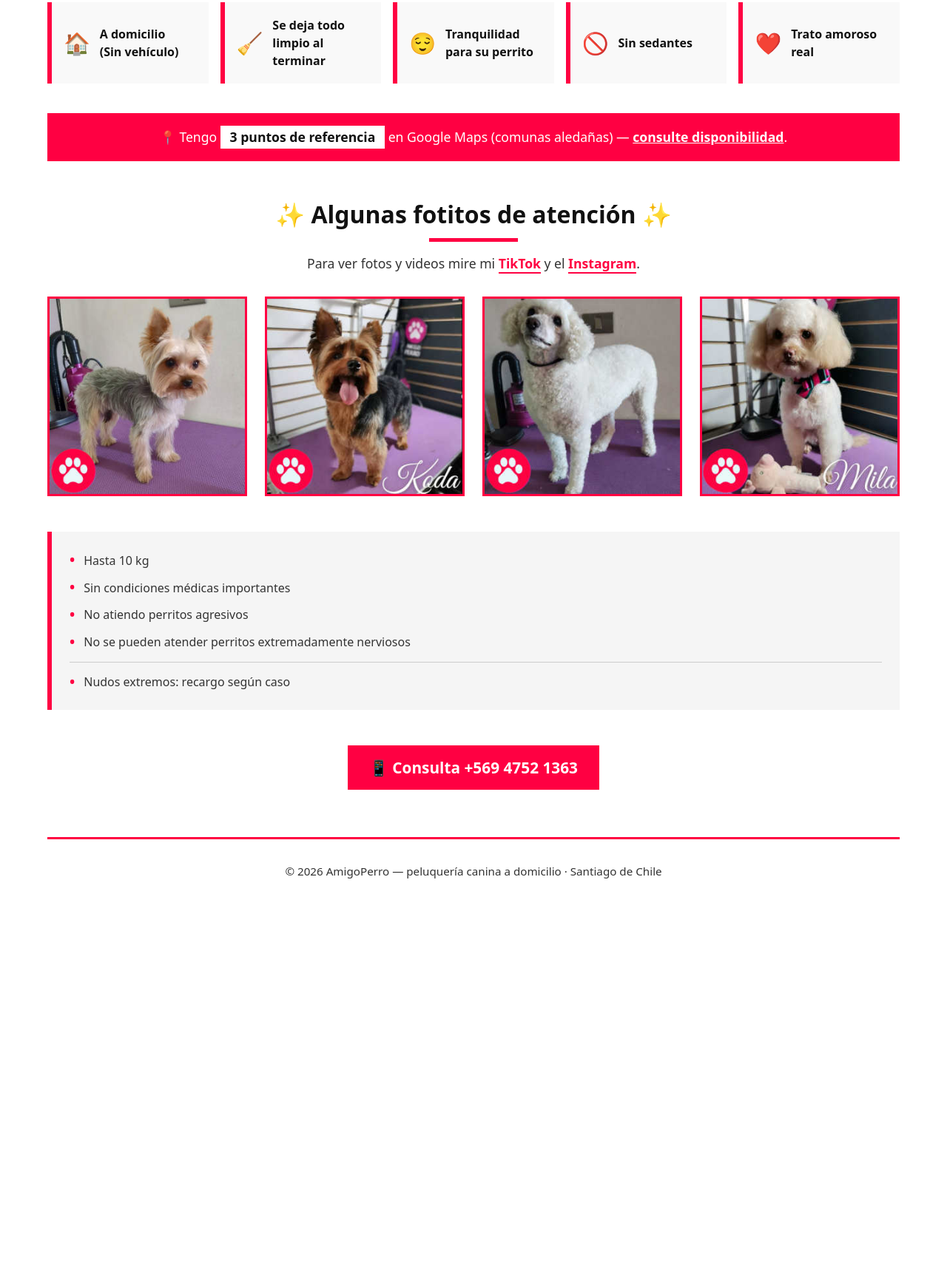
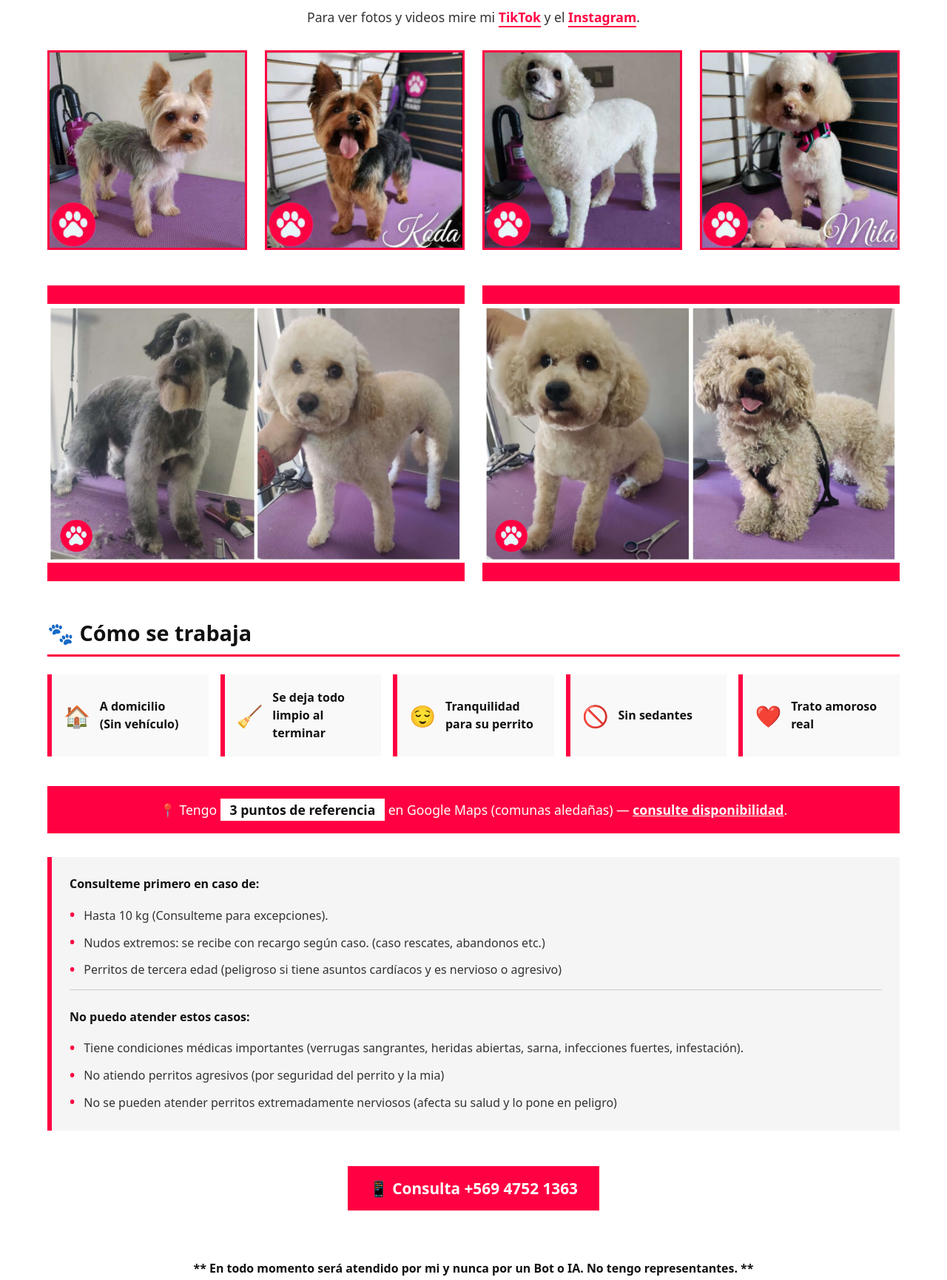
Before and after one commit to christiansalazar/amigoperro.cl, a plain HTML site: page index.html in a window 1280 px wide. Shown: the part 813-2544 px from the top of the page at 74% size. Before the commit the page ends 2035 px from the top, so only its background shows below. Drawn offline with Linux system fonts and the light colour scheme.

Commit message:
mas fotos y reorganizacion

```diff
--- a/index.html
+++ b/index.html
@@ -25,7 +25,7 @@
     <!-- BOTÓN WHATSAPP (CONSULTA) -->
     <div class="whatsapp-float">
       <a href="https://wa.me/56947521363" class="btn-wsp" target="_blank" rel="noopener">
-        📱 Consulta +569 4752 1363
+        📱 Consulte Cita +569 4752 1363
       </a>
     </div>
 
@@ -68,7 +68,21 @@
       </div>
     </div>
 
+    <!-- GALERÍA DE FOTOS -->
+    <h2 class="galeria-titulo">✨ Algunas fotitos de atención ✨</h2>
+    <p class="galeria-intro">Para ver fotos y videos mire mi <strong><a href="https://www.tiktok.com/@amigoperrocl" target="_blank" rel="noopener">TikTok</a></strong> y el <strong><a href="https://www.instagram.com/amigoperrocl/" target="_blank" rel="noopener">Instagram</a></strong>.</p>
 
+    <div class="galeria">
+      <img src="i1.jpeg" alt="Perrito arreglado 1" class="foto">
+      <img src="i2.jpeg" alt="Perrito arreglado 2" class="foto">
+      <img src="i3.jpeg" alt="Perrito arreglado 3" class="foto">
+      <img src="i4.jpeg" alt="Perrito arreglado 4" class="foto">
+    </div>
+
+    <div class="galeria2">
+      <img src="i7.jpeg" alt="Perrito arreglado 3" class="foto">
+      <img src="i8.jpeg" alt="Perrito arreglado 4" class="foto">
+    </div>
 
     <!-- CÓMO SE TRABAJA (VALORES PRINCIPALES) -->
     <h2 class="seccion-titulo">🐾 Cómo se trabaja</h2>
@@ -95,29 +109,28 @@
       </div>
     </div>
 
+
     <!-- MAPA DE PINES CON LINK A WHATSAPP -->
     <div class="mapa-pines">
       <p>📍 Tengo <strong>3 puntos de referencia</strong> en Google Maps (comunas aledañas) — <a href="https://wa.me/56947521363" class="mapa-link" target="_blank" rel="noopener">consulte disponibilidad</a>.</p>
     </div>
 
-    <!-- GALERÍA DE FOTOS -->
-    <h2 class="galeria-titulo">✨ Algunas fotitos de atención ✨</h2>
-    <p class="galeria-intro">Para ver fotos y videos mire mi <strong><a href="https://www.tiktok.com/@amigoperrocl" target="_blank" rel="noopener">TikTok</a></strong> y el <strong><a href="https://www.instagram.com/amigoperrocl/" target="_blank" rel="noopener">Instagram</a></strong>.</p>
-
-    <div class="galeria">
-      <img src="i1.jpeg" alt="Perrito arreglado 1" class="foto">
-      <img src="i2.jpeg" alt="Perrito arreglado 2" class="foto">
-      <img src="i3.jpeg" alt="Perrito arreglado 3" class="foto">
-      <img src="i4.jpeg" alt="Perrito arreglado 4" class="foto">
-    </div>
-
     <!-- CONDICIONES IMPORTANTES -->
     <div class="condiciones">
-      <p><span class="condicion-destacada">•</span> Hasta 10 kg</p>
-      <p><span class="condicion-destacada">•</span> Sin condiciones médicas importantes</p>
-      <p><span class="condicion-destacada">•</span> No atiendo perritos agresivos</p>
-      <p><span class="condicion-destacada">•</span> No se pueden atender perritos extremadamente nerviosos</p>
-      <p class="recargo-nudos"><span class="condicion-destacada">•</span> Nudos extremos: recargo según caso</p>
+      <b>Consulteme primero en caso de:</b>
+      <p></p>
+      <p></p>
+      <p><span class="condicion-destacada">•</span> Hasta 10 kg (Consulteme para excepciones).</p>
+      <p><span class="condicion-destacada">•</span> Nudos extremos: se recibe con recargo según caso. (caso rescates, abandonos etc.)</p>
+      <p class='separador'><span class="condicion-destacada">•</span> Perritos de tercera edad (peligroso si tiene asuntos cardíacos y es nervioso o agresivo)</p>
+      <p></p>
+      <p></p>
+      <b>No puedo atender estos casos:</b>
+      <p></p>
+      <p></p>
+      <p><span class="condicion-destacada">•</span> Tiene condiciones médicas importantes (verrugas sangrantes, heridas abiertas, sarna, infecciones fuertes, infestación). </p>
+      <p><span class="condicion-destacada">•</span> No atiendo perritos agresivos (por seguridad del perrito y la mia)</p>
+      <p><span class="condicion-destacada">•</span> No se pueden atender perritos extremadamente nerviosos (afecta su salud y lo pone en peligro)</p>
     </div>
 
 
@@ -129,6 +142,10 @@
       </a>
     </div>
 
+    <div class='nota-atencion'>
+        <h5>** En todo momento será atendido por mi y nunca por un Bot o IA. No tengo representantes. **</h5>
+    </div>
+
     <!-- FOOTER CON SANTIAGO -->
     <footer class="footer">
       <p>© AmigoPerro — peluquería canina a domicilio · Santiago de Chile</p>
--- a/styles.css
+++ b/styles.css
@@ -226,10 +226,10 @@ h1 {
   margin-right: 0.25rem;
 }
 
-.recargo-nudos {
-  margin-top: 0.75rem;
-  padding-top: 0.75rem;
-  border-top: 1px solid #ccc;
+.separador {
+  margin-bottom: 0.75rem;
+  padding-bottom: 0.75rem;
+  border-bottom: 1px solid #ccc;
 }
 
 /* MAPA PINES CON LINK */
@@ -305,12 +305,28 @@ h1 {
   margin: 2rem 0 3rem;
 }
 
-.foto {
+.galeria2 {
+  display: grid;
+  grid-template-columns: repeat(auto-fit, minmax(160px, 1fr));
+  gap: 1.5rem;
+  margin: 2rem 0 3rem;
+}
+
+.galeria .foto {
   width: 100%;
   aspect-ratio: 1 / 1;
   object-fit: cover;
   border: 3px solid #FF0042;
   background-color: #f0f0f0;
+}
+
+.galeria2 .foto {
+  width: 100%;
+  height: 400px;
+  aspect-ratio: 1 / 1;
+  object-fit: contain;
+  border: none;
+  background-color: #ff0043;
 }
 
 .foto:hover {
@@ -325,6 +341,12 @@ h1 {
   border-top: 3px solid #FF0042;
   font-size: 0.95rem;
   color: #333;
+}
+
+.nota-atencion {
+    text-align: center;
+    font-size: larger;
+    margin-top: 50pt;
 }
 
 /* RESPONSIVE */
@@ -349,4 +371,13 @@ h1 {
     font-size: 1.1rem;
     padding: 0.8rem 1.2rem;
   }
+  .galeria2 {
+    display: flex;
+    flex-direction: column;
+  }
+  .galeria2 .foto {
+      height: 100%;
+      aspect-ratio: unset;
+      background-color: unset !Important;
+   }
 }
```
Also changed, not shown: i5.jpeg (added), i6.jpeg (added), i7.jpeg (added), i8.jpeg (added).
